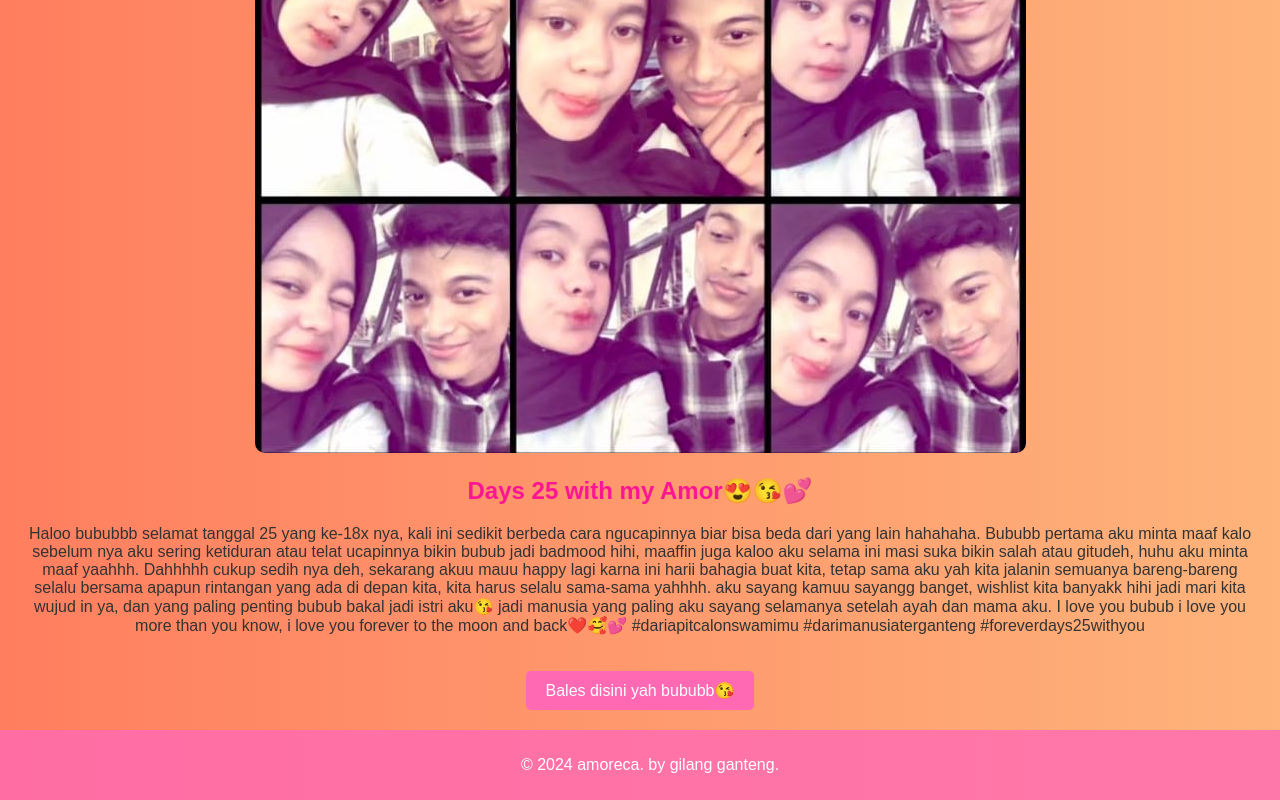
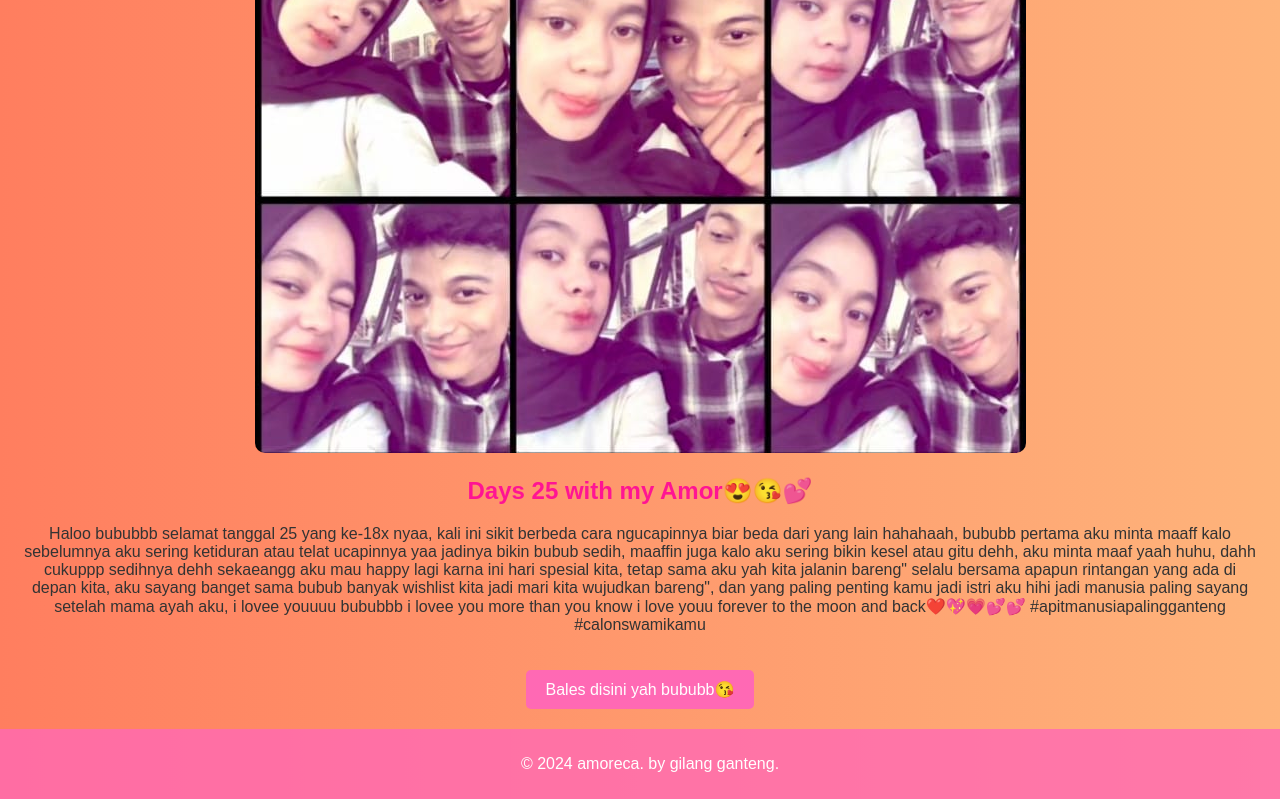
Before and after one commit to Amorecapit/website-days25, a plain HTML site: page index.html in a window 1280 px wide. Shown: the part 967-1767 px from the top of the page. Drawn offline with Linux system fonts and the light colour scheme.

Commit message:
Update index.html

```diff
--- a/index.html
+++ b/index.html
@@ -16,22 +16,10 @@
         <img src="img/IMG-20241026-WA0005.jpg" alt="Gambar Romantis" />
         <h2>Days 25 with my Amor😍😘💕</h2>
         <p>
-          Haloo bububbb selamat tanggal 25 yang ke-18x nya, kali ini sedikit berbeda cara ngucapinnya biar bisa beda dari yang lain hahahaha.
-          Bububb pertama aku minta maaf kalo sebelum nya aku sering
-          ketiduran atau telat ucapinnya bikin bubub jadi badmood hihi, maaffin
-          juga kaloo aku selama ini masi suka bikin salah atau gitudeh, huhu aku
-          minta maaf yaahhh. Dahhhhh cukup sedih nya deh, sekarang akuu mauu
-          happy lagi karna ini harii bahagia buat kita, tetap sama aku yah kita
-          jalanin semuanya bareng-bareng selalu bersama apapun rintangan yang
-          ada di depan kita, kita harus selalu sama-sama yahhhh. aku sayang
-          kamuu sayangg banget, wishlist kita banyakk hihi jadi mari kita wujud
-          in ya, dan yang paling penting bubub bakal jadi istri aku😘 jadi
-          manusia yang paling aku sayang selamanya setelah ayah dan mama aku. I
-          love you bubub i love you more than you know, i love you forever to
-          the moon and back❤️🥰💕
+         Haloo bububbb selamat tanggal 25 yang ke-18x nyaa, kali ini sikit berbeda cara ngucapinnya biar beda dari yang lain hahahaah, bububb pertama aku minta maaff kalo sebelumnya aku sering ketiduran atau telat ucapinnya yaa jadinya bikin bubub sedih, maaffin juga kalo aku sering bikin kesel atau gitu dehh, aku minta maaf yaah huhu, dahh cukuppp sedihnya dehh sekaeangg aku mau happy lagi karna ini hari spesial kita, tetap sama aku yah kita jalanin bareng" selalu bersama apapun rintangan yang ada di depan kita, aku sayang banget sama bubub banyak wishlist kita jadi mari kita wujudkan bareng", dan yang paling penting kamu jadi istri aku hihi jadi manusia paling sayang setelah mama ayah aku, i lovee youuuu bububbb i lovee you more than you know i love youu forever to the moon and back❤️💖💗💕💕
+#apitmanusiapalingganteng
+#calonswamikamu
 
-          #dariapitcalonswamimu #darimanusiaterganteng
-          #foreverdays25withyou
         </p>
         <a href="https://wa.me/083180165949" class="cta-button"
           >Bales disini yah bububb😘</a>
```
